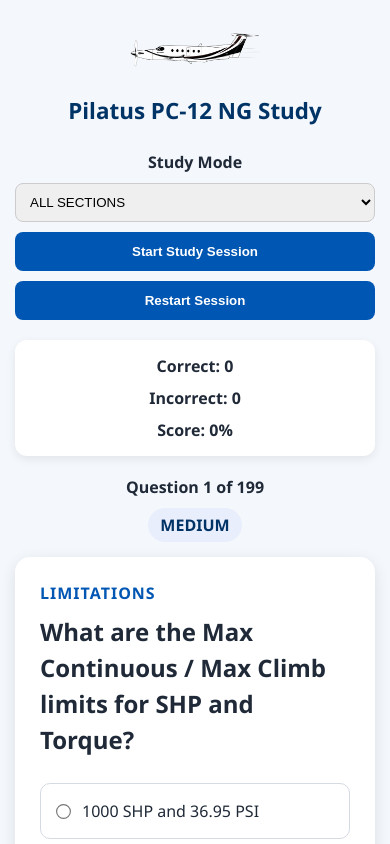
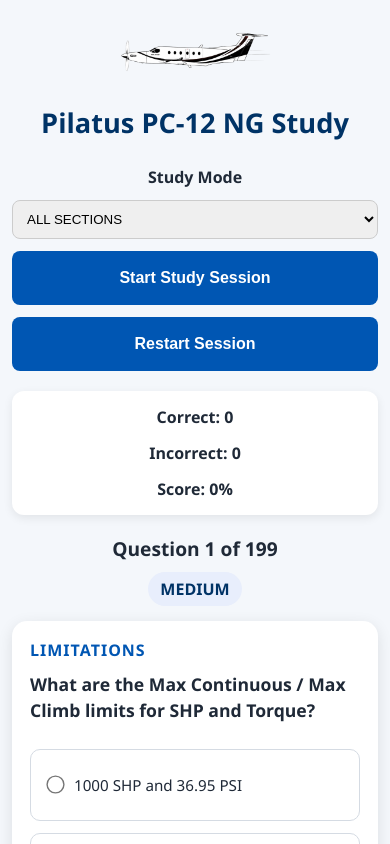
Before and after one commit to mayday-lowcoffee/pc12ng-study, a plain HTML site: page index.html in a window 390 px wide. Shown: the top 844 px of the page. Drawn offline with Linux system fonts and the light colour scheme.

Commit message:
Update mobile layout and aircraft image

```diff
--- a/style.css
+++ b/style.css
@@ -5,23 +5,14 @@
 }
 
 body {
-
-    font-family:
-        "Segoe UI",
-        Arial,
-        sans-serif;
-
+    font-family: "Segoe UI", Arial, sans-serif;
     background: #f4f7fb;
-
     color: #1f2937;
-
     padding: 30px;
 }
 
 .container {
-
     max-width: 1200px;
-
     margin: auto;
 }
 
@@ -30,42 +21,25 @@ body {
 ========================== */
 
 h1 {
-
     position: relative;
-
     text-align: center;
-
+    color: #003366;
+    font-size: 2rem;
+    font-weight: 700;
+    min-height: 110px;
+    display: flex;
+    align-items: center;
+    justify-content: center;
     margin-bottom: 25px;
-
-    color: #003366;
-
-    font-size: 2rem;
-
-    font-weight: 700;
-
-    min-height: 110px;
-
-    display: flex;
-
-    align-items: center;
-
-    justify-content: center;
 }
 
 .title-aircraft {
-
     position: absolute;
-
     left: 0;
-
     top: 50%;
-
     transform: translateY(-50%);
-
     height: 110px;
-
     width: auto;
-
     object-fit: contain;
 }
 
@@ -74,33 +48,22 @@ h1 {
 ========================== */
 
 .study-controls {
-
     display: flex;
-
     flex-wrap: wrap;
-
     gap: 10px;
-
     align-items: center;
-
     justify-content: center;
-
     margin-bottom: 20px;
 }
 
 .study-controls label {
-
     font-weight: bold;
 }
 
 .study-controls select {
-
     padding: 10px;
-
     border-radius: 8px;
-
     border: 1px solid #ccc;
-
     min-width: 220px;
 }
 
@@ -109,27 +72,17 @@ h1 {
 ========================== */
 
 .stats-panel {
-
     display: flex;
-
     justify-content: center;
-
     gap: 40px;
-
     margin-bottom: 20px;
-
     padding: 15px;
-
     background: white;
-
     border-radius: 12px;
-
-    box-shadow:
-        0 3px 10px rgba(0,0,0,.08);
+    box-shadow: 0 3px 10px rgba(0,0,0,.08);
 }
 
 .stats-panel div {
-
     font-weight: 600;
 }
 
@@ -138,33 +91,22 @@ h1 {
 ========================== */
 
 .question-header {
-
     display: flex;
-
     justify-content: space-between;
-
     align-items: center;
-
     margin-bottom: 15px;
 }
 
 #questionCounter {
-
     font-weight: bold;
-
     font-size: 1rem;
 }
 
 #questionDifficulty {
-
     padding: 6px 12px;
-
     border-radius: 20px;
-
     background: #e8eefc;
-
     color: #003366;
-
     font-weight: bold;
 }
 
@@ -173,32 +115,21 @@ h1 {
 ========================== */
 
 .question-card {
-
     background: white;
-
     border-radius: 15px;
-
     padding: 25px;
-
-    box-shadow:
-        0 4px 15px rgba(0,0,0,.10);
+    box-shadow: 0 4px 15px rgba(0,0,0,.10);
 }
 
 .question-category {
-
     color: #0056b3;
-
     font-weight: bold;
-
     margin-bottom: 10px;
-
     letter-spacing: 1px;
 }
 
 #questionText {
-
     margin-bottom: 25px;
-
     line-height: 1.5;
 }
 
@@ -207,60 +138,40 @@ h1 {
 ========================== */
 
 .answer {
-
     display: flex;
-
     align-items: center;
-
     gap: 12px;
-
     padding: 16px;
-
     margin-bottom: 12px;
-
     border: 1px solid #d5dbe3;
-
     border-radius: 10px;
-
     transition: all .2s ease;
-
     cursor: pointer;
-
     user-select: none;
-
     background: white;
 }
 
 .answer:hover {
-
     background: #f7f9fc;
-
     border-color: #0056b3;
 }
 
 .answer input[type="radio"] {
-
     pointer-events: none;
-
     transform: scale(1.15);
 }
 
 .answer span {
-
     flex: 1;
 }
 
 .correct {
-
     background: #eaf8ea !important;
-
     border: 2px solid #36a336 !important;
 }
 
 .incorrect {
-
     background: #fff1f1 !important;
-
     border: 2px solid #df5c5c !important;
 }
 
@@ -269,55 +180,39 @@ h1 {
 ========================== */
 
 .navigation-buttons {
-
     display: flex;
-
     gap: 10px;
-
     flex-wrap: wrap;
-
     margin-top: 20px;
 }
 
 button {
-
     border: none;
-
     border-radius: 8px;
-
     padding: 12px 18px;
-
     color: white;
-
     font-weight: 600;
-
     cursor: pointer;
-
     transition: .2s;
 }
 
 button:hover {
-
     opacity: .92;
 }
 
 .navigation-buttons button:nth-child(1) {
-
     background: #5b6472;
 }
 
 .navigation-buttons button:nth-child(2) {
-
     background: #1d8f3a;
 }
 
 .navigation-buttons button:nth-child(3) {
-
     background: #0056b3;
 }
 
 .study-controls button {
-
     background: #0056b3;
 }
 
@@ -326,40 +221,30 @@ button:hover {
 ========================== */
 
 #result {
-
     margin-top: 25px;
 }
 
 .result-card {
-
     border-radius: 12px;
-
     padding: 18px;
 }
 
 .result-correct {
-
     background: #eaf8ea;
-
     border: 2px solid #36a336;
 }
 
 .result-incorrect {
-
     background: #fff1f1;
-
     border: 2px solid #df5c5c;
 }
 
 .result-card h3 {
-
     margin-bottom: 10px;
 }
 
 .result-card p {
-
     margin-bottom: 10px;
-
     line-height: 1.5;
 }
 
@@ -368,31 +253,21 @@ button:hover {
 ========================== */
 
 .reference-panel {
-
     margin-top: 20px;
-
     background: white;
-
     border-radius: 12px;
-
     padding: 20px;
-
-    box-shadow:
-        0 3px 10px rgba(0,0,0,.08);
+    box-shadow: 0 3px 10px rgba(0,0,0,.08);
 }
 
 .reference-panel h3 {
-
     margin-bottom: 15px;
-
     color: #003366;
 }
 
 .reference-panel div {
-
     margin-bottom: 8px;
-
-    line-height: 1.4;
+    line-height: 1.5;
 }
 
 /* ==========================
@@ -401,16 +276,22 @@ button:hover {
 
 @media (max-width: 1024px) {
 
+    body {
+        padding: 20px;
+    }
+
     h1 {
-
-        min-height: 90px;
-
-        font-size: 1.8rem;
+        min-height: auto;
+        flex-direction: column;
+        gap: 12px;
+        font-size: 2rem;
     }
 
     .title-aircraft {
-
-        height: 90px;
+        position: static;
+        transform: none;
+        height: 110px;
+        max-width: 100%;
     }
 }
 
@@ -421,65 +302,118 @@ button:hover {
 @media (max-width: 768px) {
 
     body {
+        padding: 12px;
+    }
 
-        padding: 15px;
+    .container {
+        width: 100%;
     }
 
     h1 {
-
         min-height: auto;
-
-        font-size: 1.4rem;
-
-        display: flex;
-
         flex-direction: column;
-
-        gap: 10px;
+        gap: 12px;
+        font-size: 1.9rem;
+        text-align: center;
     }
 
     .title-aircraft {
+        position: static;
+        transform: none;
+        height: 95px;
+        max-width: 95%;
+    }
 
-        position: static;
+    .study-controls {
+        flex-direction: column;
+        width: 100%;
+        gap: 12px;
+    }
 
-        transform: none;
+    .study-controls select {
+        width: 100%;
+        min-width: unset;
+    }
 
-        height: 70px;
+    .study-controls button {
+        width: 100%;
     }
 
     .stats-panel {
-
         flex-direction: column;
-
-        gap: 10px;
-
+        gap: 14px;
         text-align: center;
     }
 
     .question-header {
+        flex-direction: column;
+        gap: 10px;
+        text-align: center;
+    }
 
-        flex-direction: column;
+    .question-card {
+        padding: 18px;
+    }
 
-        gap: 10px;
+    #questionCounter {
+        font-size: 1.2rem;
+    }
+
+    #questionText {
+        font-size: 1.2rem;
+        line-height: 1.5;
+    }
+
+    .answer {
+        min-height: 72px;
+        padding: 18px;
+        font-size: 1rem;
+    }
+
+    .answer input[type="radio"] {
+        transform: scale(1.4);
     }
 
     .navigation-buttons {
-
         flex-direction: column;
+        gap: 12px;
     }
 
     button {
-
         width: 100%;
+        min-height: 54px;
+        font-size: 1rem;
     }
 
-    .study-controls {
-
-        flex-direction: column;
+    .reference-panel {
+        padding: 18px;
     }
 
-    .study-controls select {
-
-        width: 100%;
+    .reference-panel h3 {
+        text-align: center;
+        font-size: 1.3rem;
     }
 }
+
+/* ==========================
+   SMALL PHONES
+========================== */
+
+@media (max-width: 480px) {
+
+    h1 {
+        font-size: 1.7rem;
+    }
+
+    .title-aircraft {
+        height: 80px;
+    }
+
+    #questionText {
+        font-size: 1.1rem;
+    }
+
+    .answer {
+        font-size: 0.95rem;
+    }
+}
```
Also changed, not shown: images/pc12.png (added).
